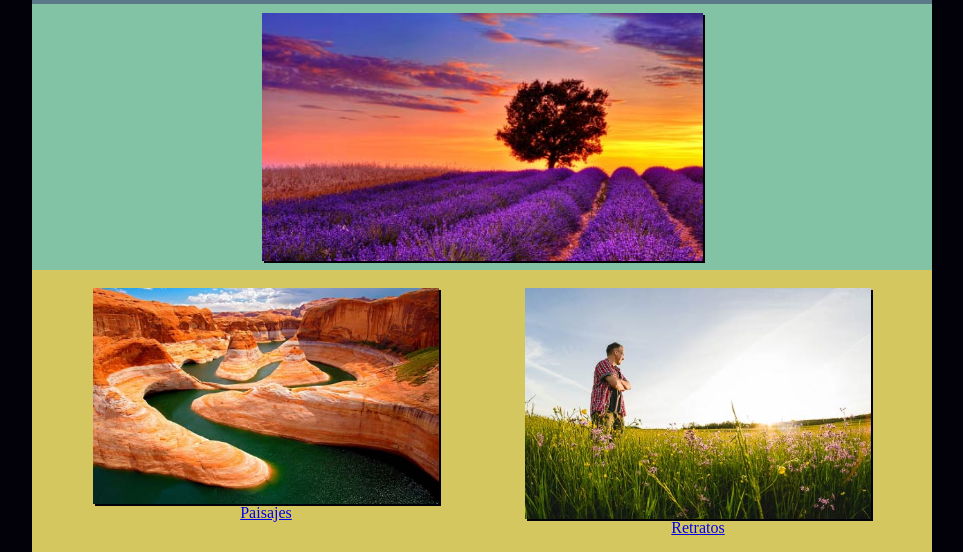
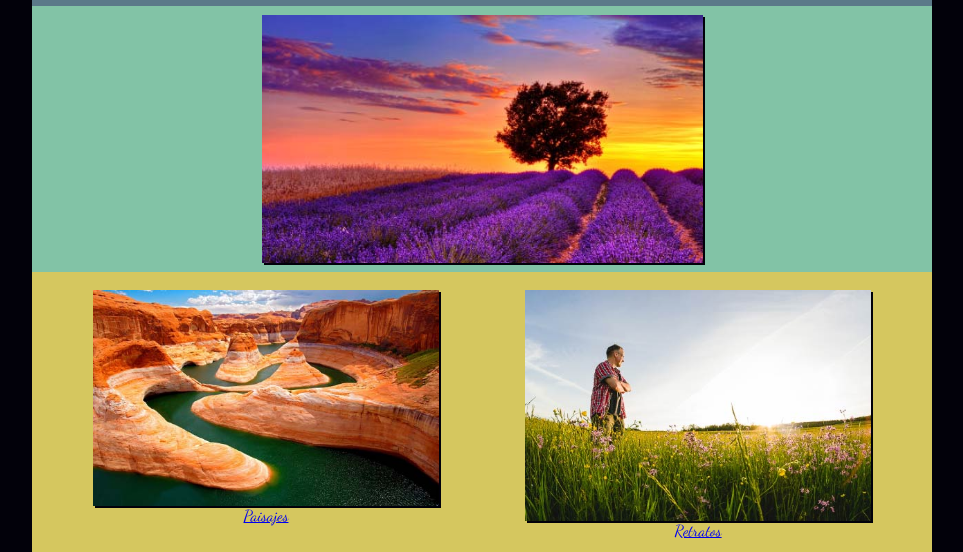
Before and after one commit to fMoyano90/CSS-y-responsive-Web, a plain HTML site: page index.html in a window 1280 px wide. Shown: the part 102-654 px from the top of the page, without its empty margins (158-1121 px from the left). Drawn offline with Linux system fonts and the light colour scheme.

Commit message:
v..5
Se agrego la fuente y se  pulieron detalles.

```diff
--- a/css/estilos.css
+++ b/css/estilos.css
@@ -1,5 +1,10 @@
+@font-face{
+	font-family:'Dancing Script';
+	src:url('Dancing%20Script.ttf');
+	}
 body{
-	background-color:#02010a;}
+	background-color:#02010a;
+	font-family:Dancing Script;}
 .contenido{
 	max-width:900px;
 	margin:auto;}
```
Also changed, not shown: css/Dancing Script.ttf (added).
